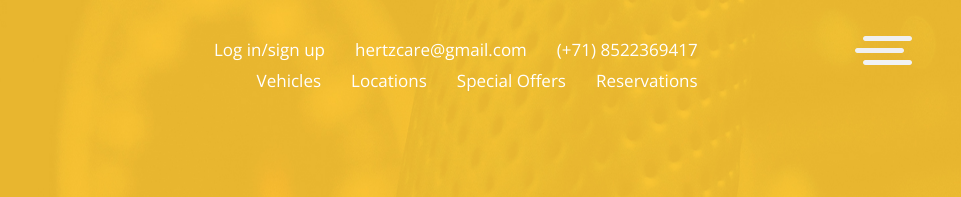
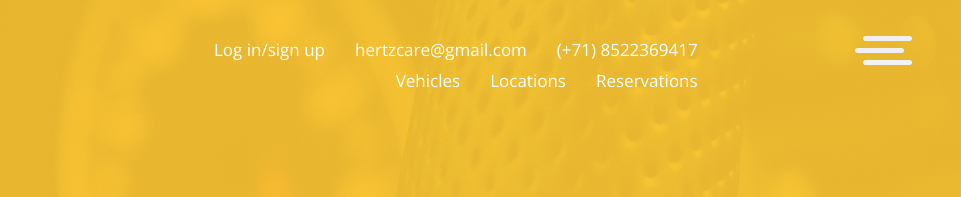
Before and after one commit to sunila12/CICD-workshop, a plain HTML site: page index.html in a window 1280 px wide. Shown: the top 197 px of the page, 319-1280 px from the left. Drawn offline with nearby package versions, Linux system fonts and the light colour scheme; files whose address does not match are found by name.

Commit message:
Updated index file

```diff
--- a/index.html
+++ b/index.html
@@ -62,7 +62,6 @@
                         <li><a href="#">hertzcare@gmail.com</a></li>
                         <li><a href="#">Log in/sign up</a></li>
                         <li><a href="#">Reservations</a></li>
-                        <li><a href="#">Special Offers</a></li>
                         <li><a href="#">Locations</a></li>
                         <li><a href="#">Vehicles</a></li>
 
```
